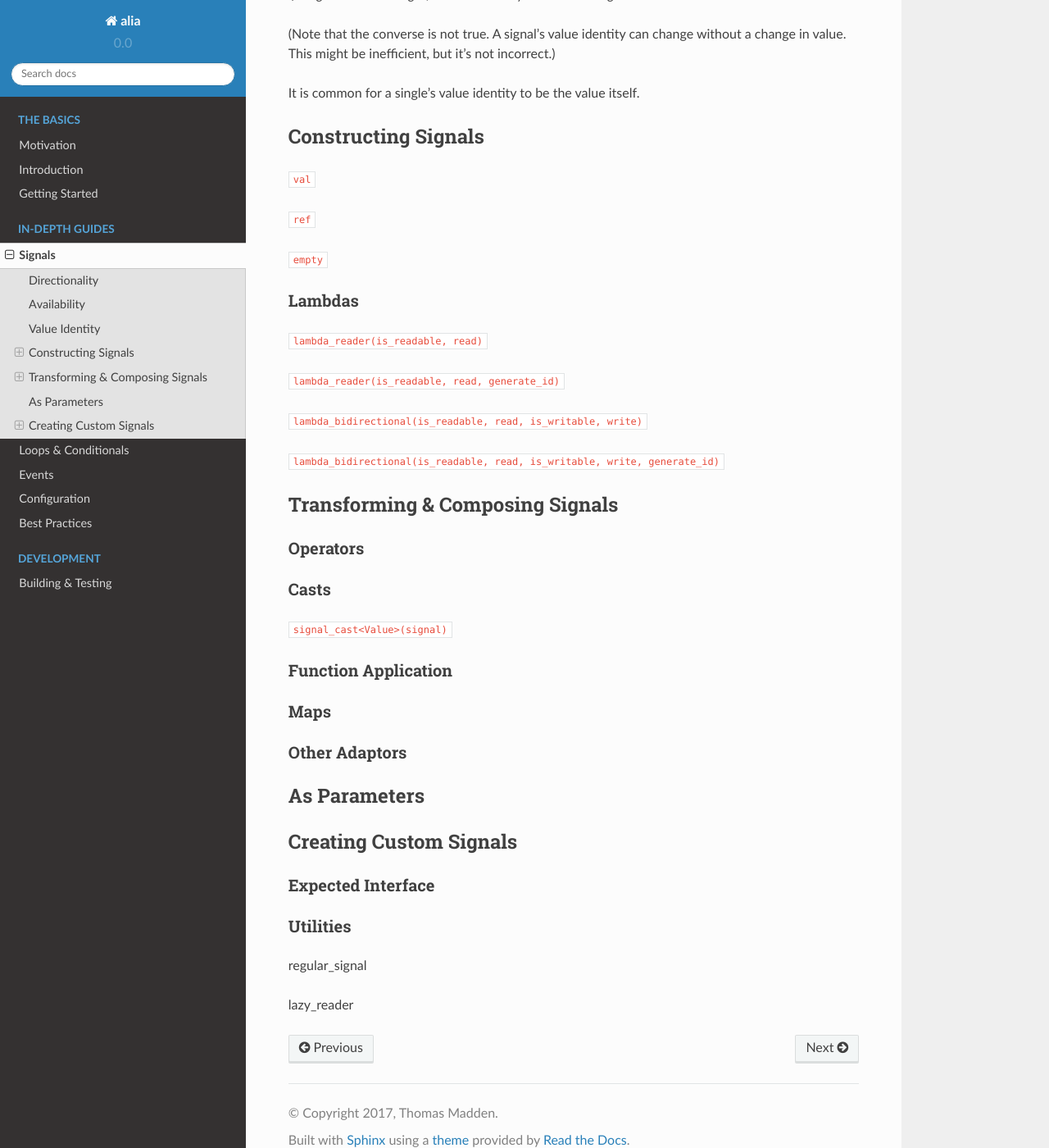
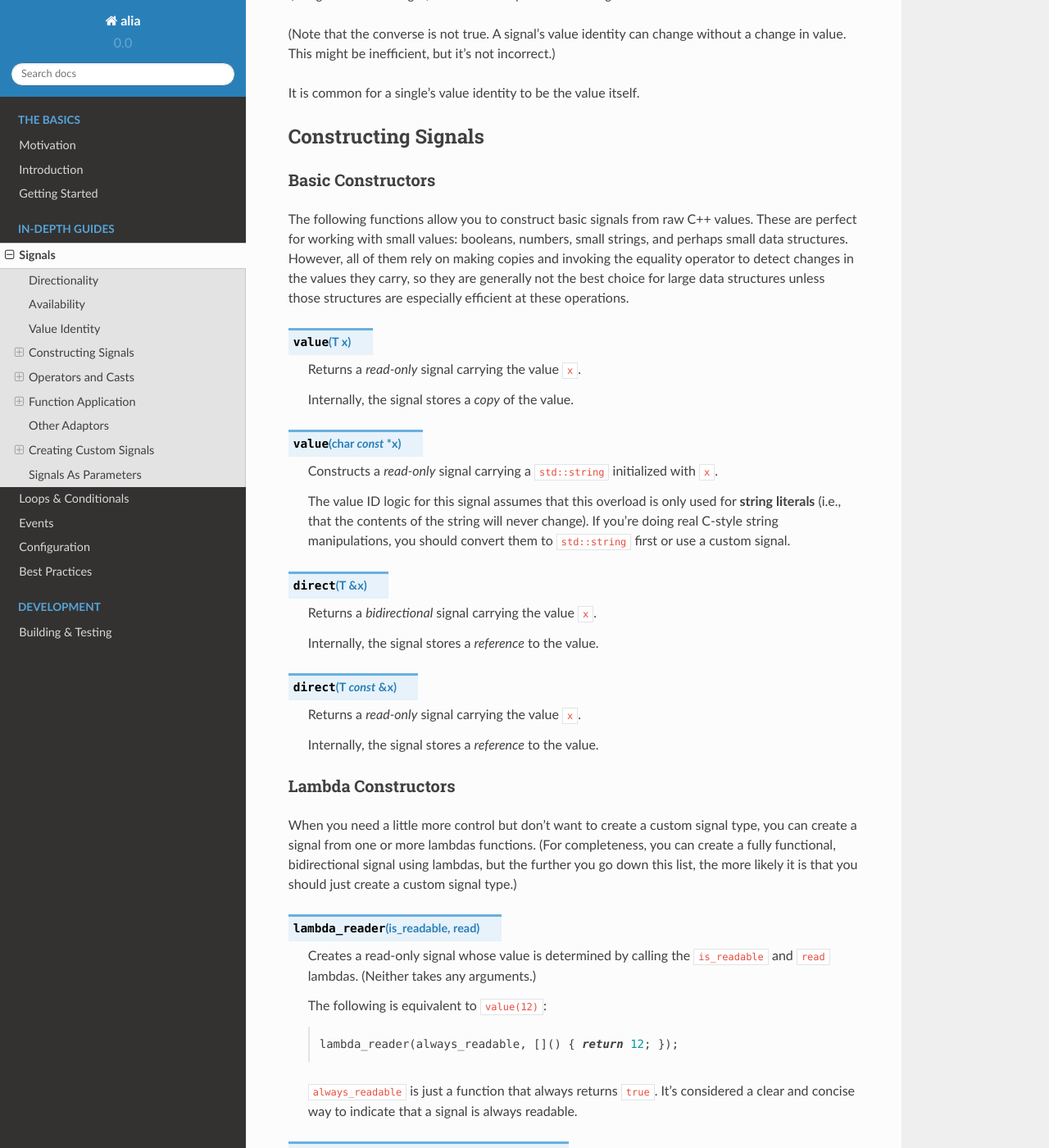
Before and after one commit to tmadden/alia-docs, a Sphinx documentation site: the page built from docs/in-depth/signals.rst, in a window 1280 px wide and 1400 px high, scrolled down 1476 px. Shown: the whole window at 82% size. Built offline with Sphinx 7.4.7 and the Read the Docs theme 2.0.0, drawn with Linux system fonts in a browser that asks for light colours; some of the changed text lies outside the part shown.

Commit message:
Flesh out some of the signals documentation.

```diff
--- a/docs/in-depth/signals.rst
+++ b/docs/in-depth/signals.rst
@@ -87,45 +87,183 @@
 Constructing Signals
 --------------------
 
-``val``
+Basic Constructors
+^^^^^^^^^^^^^^^^^^
 
-``ref``
+The following functions allow you to construct basic signals from raw C++
+values. These are perfect for working with small values: booleans, numbers,
+small strings, and perhaps small data structures. However, all of them rely on
+making copies and invoking the equality operator to detect changes in the values
+they carry, so they are generally not the best choice for large data structures
+unless those structures are especially efficient at these operations.
 
-``empty``
+.. cpp:function:: value(T x)
 
-Lambdas
-^^^^^^^
+   Returns a *read-only* signal carrying the value ``x``.
 
-``lambda_reader(is_readable, read)``
+   Internally, the signal stores a *copy* of the value.
 
-``lambda_reader(is_readable, read, generate_id)``
+.. cpp:function:: value(char const* x)
 
-``lambda_bidirectional(is_readable, read, is_writable, write)``
+   Constructs a *read-only* signal carrying a ``std::string`` initialized with
+   ``x``.
 
-``lambda_bidirectional(is_readable, read, is_writable, write, generate_id)``
+   The value ID logic for this signal assumes that this overload is only used
+   for **string literals** (i.e., that the contents of the string will never
+   change). If you're doing real C-style string manipulations, you should
+   convert them to ``std::string`` first or use a custom signal.
 
-Transforming & Composing Signals
---------------------------------
+.. cpp:function:: direct(T& x)
 
-Operators
-^^^^^^^^^
+   Returns a *bidirectional* signal carrying the value ``x``.
+
+   Internally, the signal stores a *reference* to the value.
+
+.. cpp:function:: direct(T const& x)
+
+   Returns a *read-only* signal carrying the value ``x``.
+
+   Internally, the signal stores a *reference* to the value.
+
+Lambda Constructors
+^^^^^^^^^^^^^^^^^^^
+
+When you need a little more control but don't want to create a custom signal
+type, you can create a signal from one or more lambdas functions. (For
+completeness, you can create a fully functional, bidirectional signal using
+lambdas, but the further you go down this list, the more likely it is that you
+should just create a custom signal type.)
+
+.. cpp:function:: lambda_reader(is_readable, read)
+
+   Creates a read-only signal whose value is determined by calling the
+   ``is_readable`` and ``read`` lambdas. (Neither takes any arguments.)
+
+   The following is equivalent to ``value(12)``::
+
+      lambda_reader(always_readable, []() { return 12; });
+
+   ``always_readable`` is just a function that always returns ``true``. It's
+   considered a clear and concise way to indicate that a signal is always
+   readable.
+
+.. cpp:function:: lambda_reader(is_readable, read, generate_id)
+
+   Creates a read-only signal whose value is determined by calling
+   ``is_readable`` and ``read`` and whose ID is determined by calling
+   ``generate_id``. (None of which take any arguments.)
+
+   With this overload, you can achieve something that's impossible with the
+   basic constructors: a signal that carries a large value but doesn't actually
+   have to touch that large value every pass. For example::
+
+      lambda_reader(
+          always_readable,
+          [&]() { return my_object; },
+          [&]() { return make_id(my_object.uid); });
+
+   With the above signal, change detection can be done using the object's ID, so
+   the object's value itself only has to be touched when new values are
+   retrieved.
+
+.. cpp:function:: lambda_bidirectional(is_readable, read, is_writable, write)
+
+   Creates a bidirectional signal whose value is read by calling ``is_readable``
+   and ``read`` and written by calling ``is_writable`` and ``write``. Only
+   ``write`` takes an argument (the new value).
+
+.. cpp:function:: lambda_bidirectional(is_readable, read, is_writable, write, generate_id)
+
+   Creates a bidirectional signal whose value is read by calling ``is_readable``
+   and ``read`` and written by calling ``is_writable`` and ``write``. Its ID is
+   determined by calling ``generate_id``. Only ``write`` takes an argument (the
+   new value).
+
+The Empty Signal
+^^^^^^^^^^^^^^^^
+
+Occasionally, it's useful to create a signal that never carries a value. This is
+done with ``empty<T>``::
+
+    auto n = empty<double>();
+
+Now ``n`` can be passed into functions expecting a readable<double>, but it will
+never actually provide one.
+
+Operators and Casts
+-------------------
+
+Basic Operators
+^^^^^^^^^^^^^^^
+
+All the basic operators work as you'd expect with signals, producing signals
+that carrying the result of the operation and are only readable when both
+arguments are readable.
+
+All the basic arithmetic, bitwise arithmetic/shifting, and comparison operators
+are provided:
+
+``+`` ``-`` ``*`` ``/``  ``%`` ``^`` ``&`` ``|`` ``<<`` ``>>`` ``==`` ``!=``
+``<`` ``<=`` ``>`` ``>=``
+
+The unary operators ``-`` and ``!`` are also provided.
+
+Logical Operators
+^^^^^^^^^^^^^^^^^
+
+The logical operators (``||`` and ``&&``) also work as you'd expect them to work
+with signals. Of course, like any library-defined logical operators, they don't
+provide the same type of short-circuiting behavior as the built-in versions, but
+they provide short-circuiting in the signal space. In particular:
+
+* When the first operand is readable and fully resolves the result of the
+  operation, the second operand isn't read.
+
+* When *either* operand is readable and fully resolves the result of the
+  operation, the other is allowed to unreadable. The result will still be
+  readable.
+
+The Ternary Operator
+^^^^^^^^^^^^^^^^^^^^
+
+Since the built-in ternary operator can't be overloaded in C++, alia provides
+the equivalent in the form of the ``conditional`` function. It mimics
+``std::conditional``:
+
+.. cpp:function:: conditional(b, t, f)
+
+   Yields ``t`` if ``b``'s value is ``true`` (or evaluates similarly in a
+   boolean context) and ``f`` if ``b``'s value is ``false`` (or similar).
+
+Mutating Operators
+^^^^^^^^^^^^^^^^^^
+
+Operators that would normally mutate one of the operands (i.e., the compound
+assignment operators and the increment/decrement operators) instead produce
+*actions* in alia and are covered in that section of the documentation.
+
+Operator Strictness
+^^^^^^^^^^^^^^^^^^^
+
 
 Casts
 ^^^^^
 
 ``signal_cast<Value>(signal)``
 
+Subscripts and Field Access
+^^^^^^^^^^^^^^^^^^^^^^^^^^^
+
+The subscript operator is defined for signals.
+
 Function Application
-^^^^^^^^^^^^^^^^^^^^
+--------------------
 
 Maps
 ^^^^
 
 Other Adaptors
-^^^^^^^^^^^^^^
-
-As Parameters
--------------
+--------------
 
 
 Creating Custom Signals
```
Also changed, not shown: other parts of docs/in-depth/signals.rst (+4 -1 lines).
